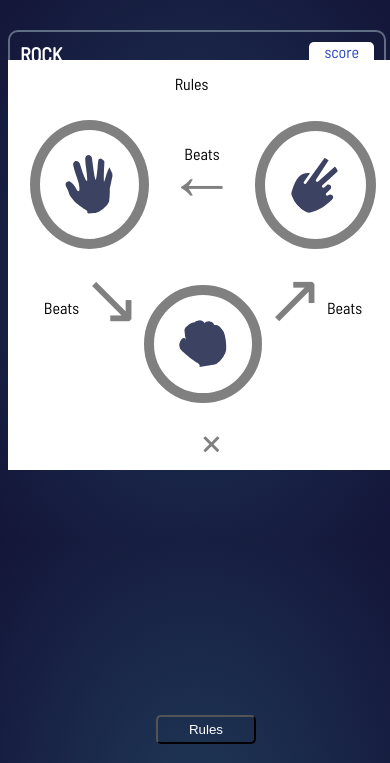
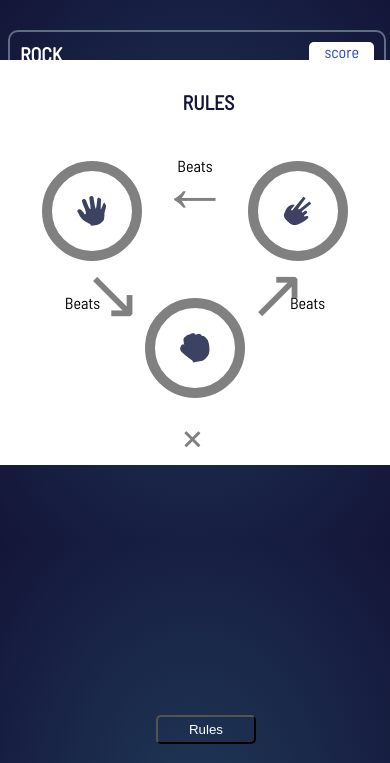
Before and after one commit to Josh4324/Rock-Paper-Scissors, a plain HTML site: page index.html in a window 390 px wide. Both pictures are taken after a click on the button "Rules". Shown: the top 763 px of the page. Drawn offline with Linux system fonts and the light colour scheme.

Commit message:
new changes

```diff
--- a/css/style.css
+++ b/css/style.css
@@ -123,12 +123,18 @@ body {
 }
 
 .rule {
-    width: 400px;
-    margin-left: auto;
-    margin-right: auto;
+    width: 100%;
     text-align: center;
     margin-top: 50px;
     background-color: white;
+}
+
+.rul {
+    color: hsl(237, 49%, 15%);
+    font-weight: bolder;
+    font-size: 20px;
+    padding-top: 50px;
+    padding-left: 50px;
 }
 
 .icon {
@@ -173,18 +179,24 @@ body {
 .icon-rule1 {
     border: 10px solid gray;
     margin-right: 15px;
+    width: 30px;
+    height: 30px;
 }
 
 
 .icon-rule2 {
     border: 10px solid gray;
     margin-left: 15px;
+    width: 30px;
+    height: 30px;
 }
 
 
 .icon-rule3 {
     border: 10px solid gray;
     margin-top: 20px;
+    width: 30px;
+    height: 30px;
 }
 
 .attribution {
@@ -214,7 +226,7 @@ body {
 
 .play {
     border-radius: 10px;
-    color: white;
+    background-color: white;
     padding: 10px 30px;
     cursor: pointer;
 }
@@ -235,7 +247,7 @@ body {
 }
 
 .arrow1 {
-    font-size: 100px;
+    font-size: 80px;
     color: gray;
     display: inline-block;
     position: relative;
@@ -243,7 +255,7 @@ body {
 }
 
 .arrow2 {
-    font-size: 100px;
+    font-size: 80px;
     color: gray;
     display: inline-block;
     position: relative;
@@ -251,7 +263,7 @@ body {
 }
 
 .arrow3 {
-    font-size: 100px;
+    font-size: 80px;
     color: gray;
     display: inline-block;
     position: relative;
@@ -264,12 +276,12 @@ body {
 
 .b1 {
     position: relative;
-    right: 50px;
+    right: 30px;
 }
 
 .b2 {
     position: relative;
-    left: 50px;
+    left: 30px;
 }
 
 .rul {
@@ -284,20 +296,22 @@ body {
     font-size: 50px;
     color: gray;
     position: relative;
-    left: 150px;
+    left: 100px;
     display: inline-block;
     bottom: 10px;
     cursor: pointer;
 }
 
 .modal {
-    width: 100%;
+    width: 400px;
     position: absolute;
     z-index: 10;
-    margin: auto;
+    margin-left: auto;
+    margin-right: auto;
+    right: 0px;
+    left: 0px;
     top: 10px;
-    left: auto;
-    right: auto;
+    border-radius: 10px;
 }
 
 .lose {
@@ -359,17 +373,19 @@ body {
         right: auto;
     }
 
+    .modal {
+        width: 100%;
+
+    }
+
     .rule {
-        width: 100%;
-        margin-left: auto;
-        margin-right: auto;
         text-align: center;
         margin-top: 50px;
         background-color: white;
     }
 
     .rul {
-        text-align: left !important;
+        text-align: center !important;
         display: inline-block;
         position: relative;
         right: 0px;
@@ -390,9 +406,10 @@ body {
     }
 
     .close {
-        top: 350px;
+        top: 325px;
         display: inline-block;
-        left: -10px
+        left: -55px;
+
     }
 
 
@@ -404,6 +421,8 @@ body {
         left: 40%;
         right: auto;
     }
+
+
 
 
 }
--- a/index.html
+++ b/index.html
@@ -77,7 +77,7 @@
       <div class="modal off">
 
         <div class="rule">
-          <div class="rul">Rules</div>
+          <div class="rul">RULES</div>
           <div class="close">&times;</div>
           <div>
             <img class="icon icon-rule1" src="images/icon-paper.svg" alt="">
```
